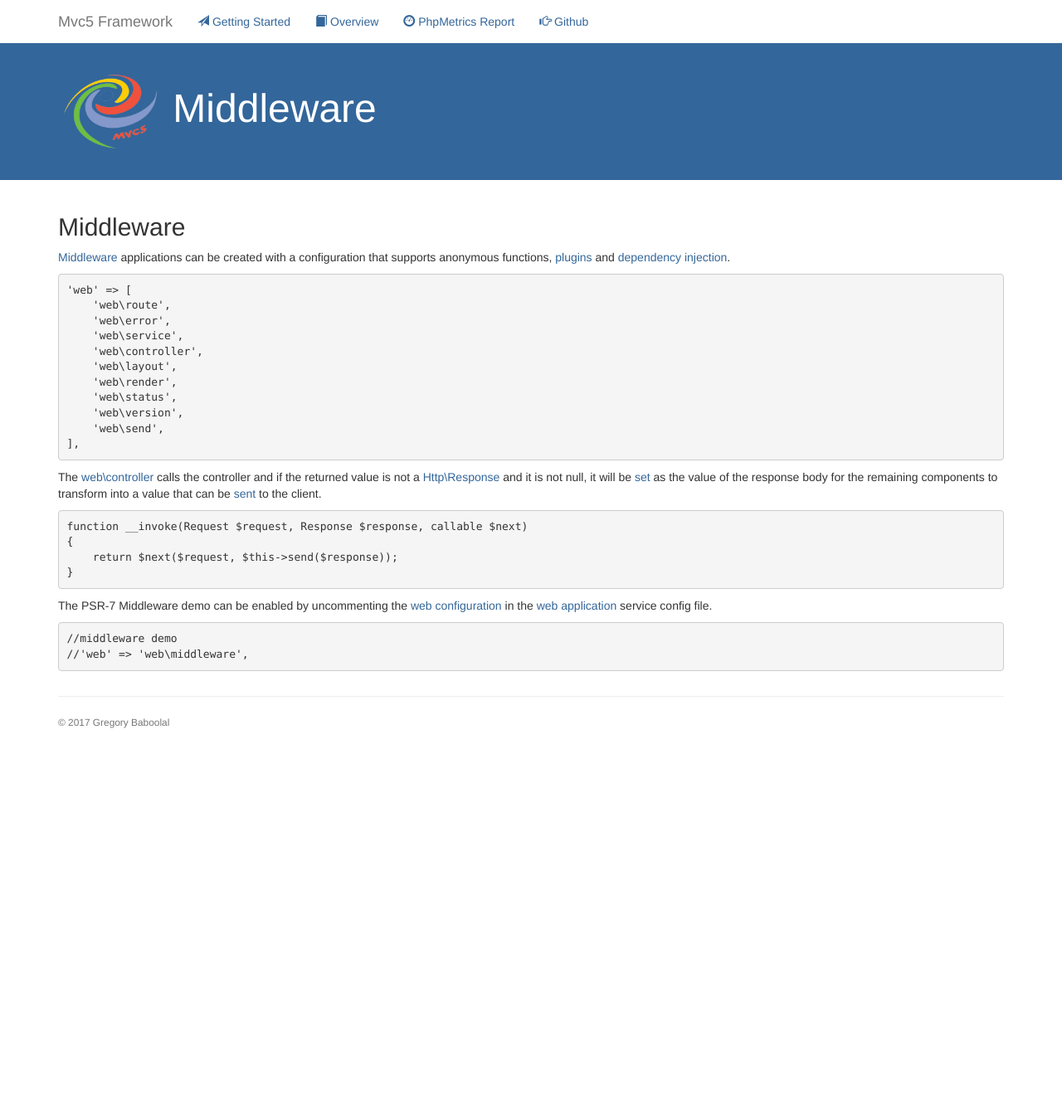
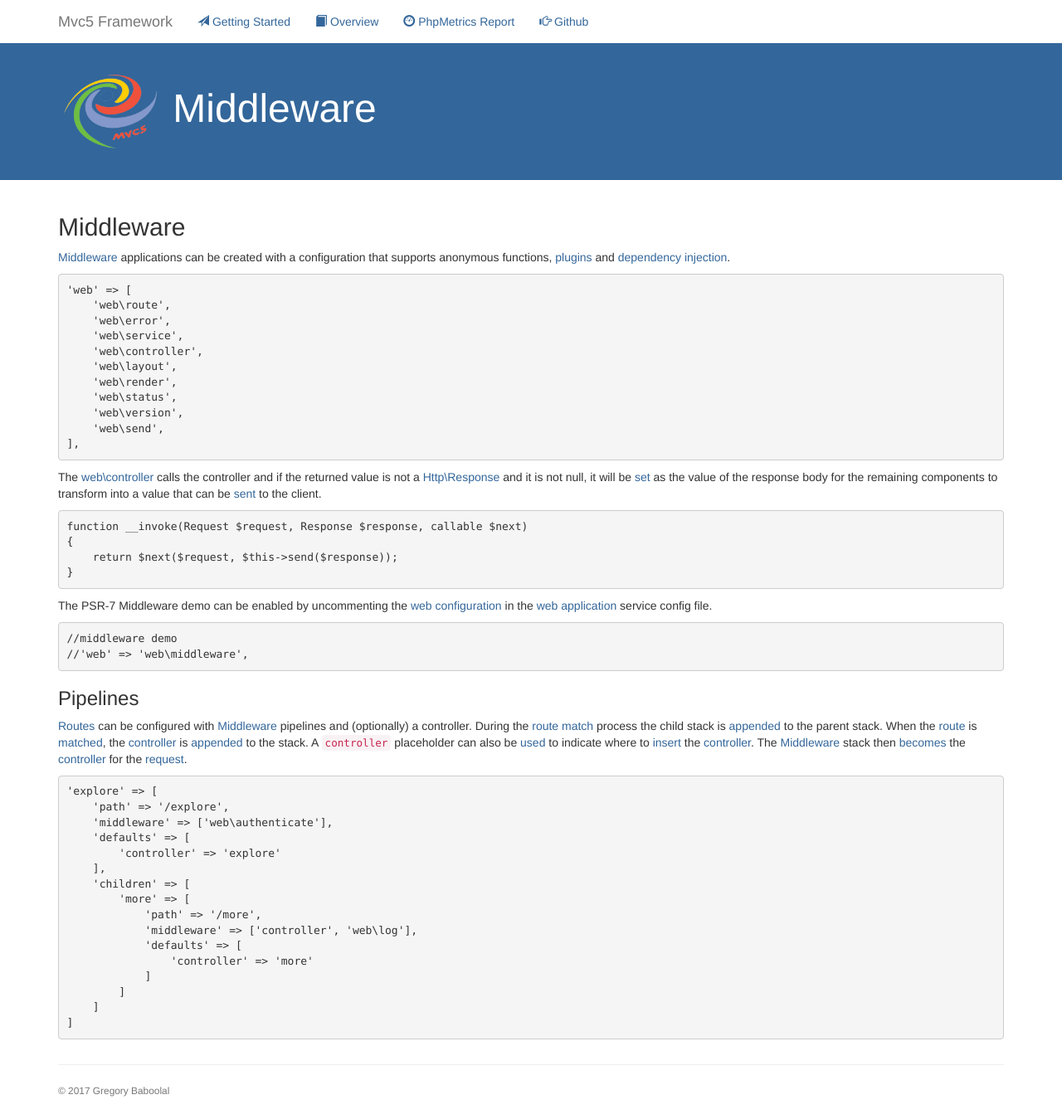
Before and after one commit to mvc5/mvc5.github.io, a Jekyll site: the page built from overview/middleware.md, in a window 1280 px wide. Shown: the whole page at 83% size. Built offline with Jekyll 4.4.1, drawn with Linux system fonts in a browser that asks for light colours; nearby versions of some CDN libraries; our own code applies the rules of GitHub Pages for plain Markdown files; before the commit the page ends 905 px from its top, so only the background shows below that.

Commit message:
middleware pipelines

````diff
--- a/overview/middleware.md
+++ b/overview/middleware.md
@@ -30,3 +30,25 @@ The PSR-7 Middleware demo can be enabled by uncommenting the [web configuration]
 //middleware demo
 //'web' => 'web\middleware',
 ```
+
+### Pipelines
+
+[Routes](#routes) can be configured with [Middleware](https://github.com/mvc5/mvc5/blob/master/src/Middleware.php) pipelines and (optionally) a controller. During the [route match](https://github.com/mvc5/mvc5/blob/master/config/middleware.php#L7) process the child stack is [appended](https://github.com/mvc5/mvc5/blob/master/src/Route/Match/Merge.php#L26) to the parent stack. When the [route](https://github.com/mvc5/mvc5/blob/master/src/Route/Route.php) is [matched](https://github.com/mvc5/mvc5/blob/master/src/Route/Match/Path.php#L38), the [controller](https://github.com/mvc5/mvc5/blob/master/src/Route/Route.php#L38) is [appended](https://github.com/mvc5/mvc5/blob/master/src/Route/Match/Middleware.php#L52) to the stack. A <code>controller</code> placeholder can also be [used](https://github.com/mvc5/mvc5/blob/master/src/Route/Match/Middleware.php#L52) to indicate where to [insert](https://github.com/mvc5/mvc5/blob/master/src/Route/Match/Middleware.php#L52) the [controller](https://github.com/mvc5/mvc5/blob/master/src/Route/Route.php#L38). The [Middleware](https://github.com/mvc5/mvc5/blob/master/src/Middleware.php) stack then [becomes](https://github.com/mvc5/mvc5/blob/master/src/Route/Match/Middleware.php#L66) the [controller](https://github.com/mvc5/mvc5/blob/master/src/Request/Request.php#L31) for the [request](https://github.com/mvc5/mvc5/blob/master/src/Request/Request.php).
+```php
+'explore' => [
+    'path' => '/explore',
+    'middleware' => ['web\authenticate'],
+    'defaults' => [
+        'controller' => 'explore'
+    ],
+    'children' => [
+        'more' => [
+            'path' => '/more',
+            'middleware' => ['controller', 'web\log'],
+            'defaults' => [
+                'controller' => 'more'
+            ]
+        ]
+    ]
+]
+```
````
Also changed, not shown: overview/sidebar.md (+6 -1 lines).
